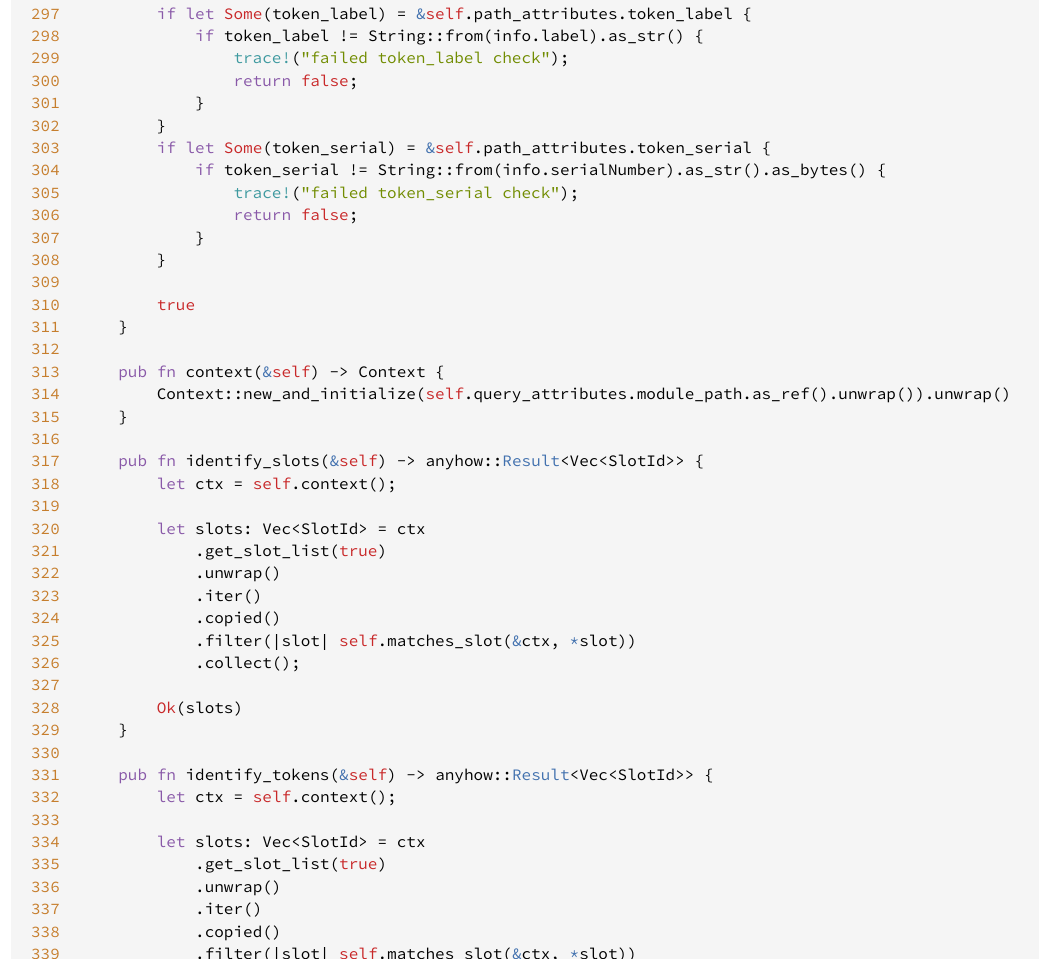
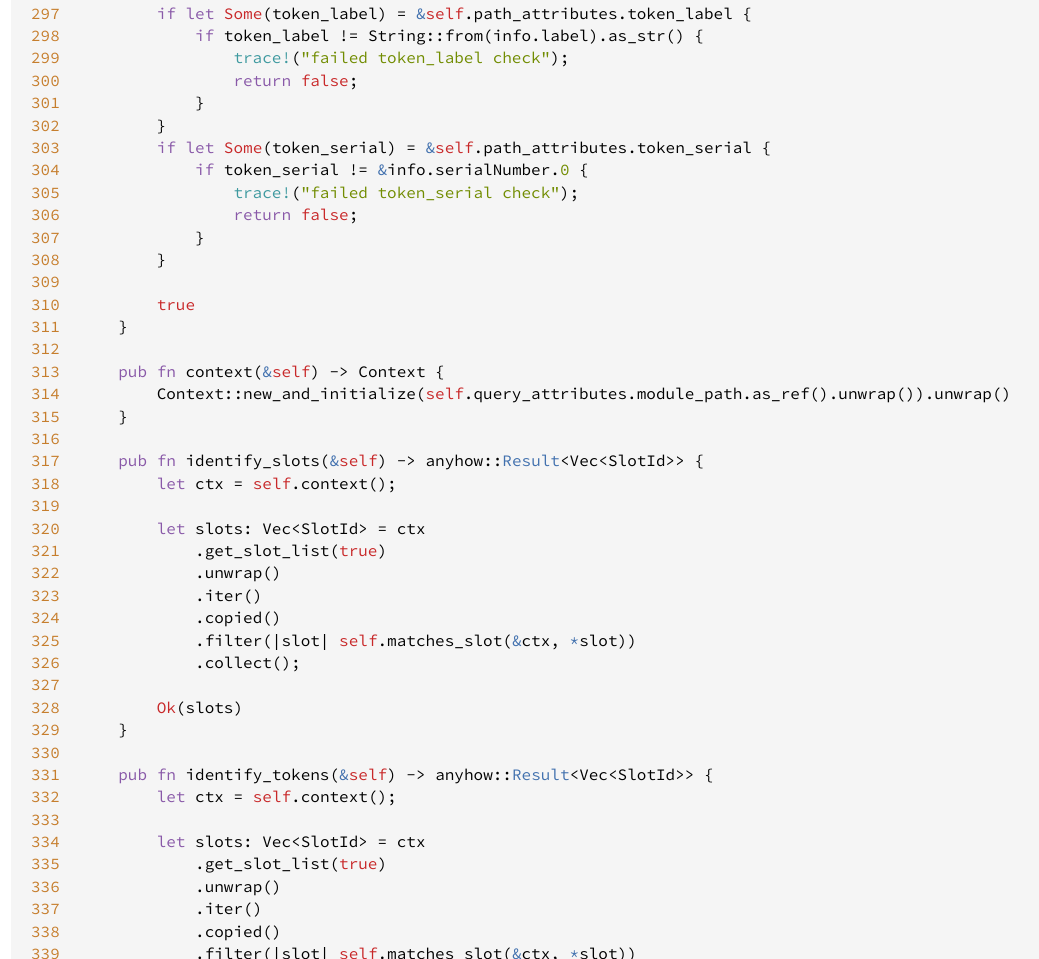
Before and after one commit to nickray/pkcs11-uri, a plain HTML site: page src/pkcs11_uri/lib.rs.html in a window 1280 px wide. Shown: the part 6794-7753 px from the top of the page, without its empty margins (4-1043 px from the left). Drawn offline with Linux system fonts and the light colour scheme.

Commit message:
deploy: 40eb279e8a4b7b41ee77f46b0283c01765894b3b

```diff
--- a/src/pkcs11_uri/lib.rs.html
+++ b/src/pkcs11_uri/lib.rs.html
@@ -748,7 +748,7 @@
             }
         }
         <span class="kw">if</span> <span class="kw">let</span> <span class="prelude-val">Some</span>(<span class="ident">token_serial</span>) <span class="op">=</span> <span class="kw-2">&amp;</span><span class="self">self</span>.<span class="ident">path_attributes</span>.<span class="ident">token_serial</span> {
-            <span class="kw">if</span> <span class="ident">token_serial</span> <span class="op">!</span><span class="op">=</span> <span class="ident">String</span>::<span class="ident">from</span>(<span class="ident">info</span>.<span class="ident">serialNumber</span>).<span class="ident">as_str</span>().<span class="ident">as_bytes</span>() {
+            <span class="kw">if</span> <span class="ident">token_serial</span> <span class="op">!</span><span class="op">=</span> <span class="kw-2">&amp;</span><span class="ident">info</span>.<span class="ident">serialNumber</span>.<span class="number">0</span> {
                 <span class="macro">trace</span><span class="macro">!</span>(<span class="string">&quot;failed token_serial check&quot;</span>);
                 <span class="kw">return</span> <span class="bool-val">false</span>;
             }
```
